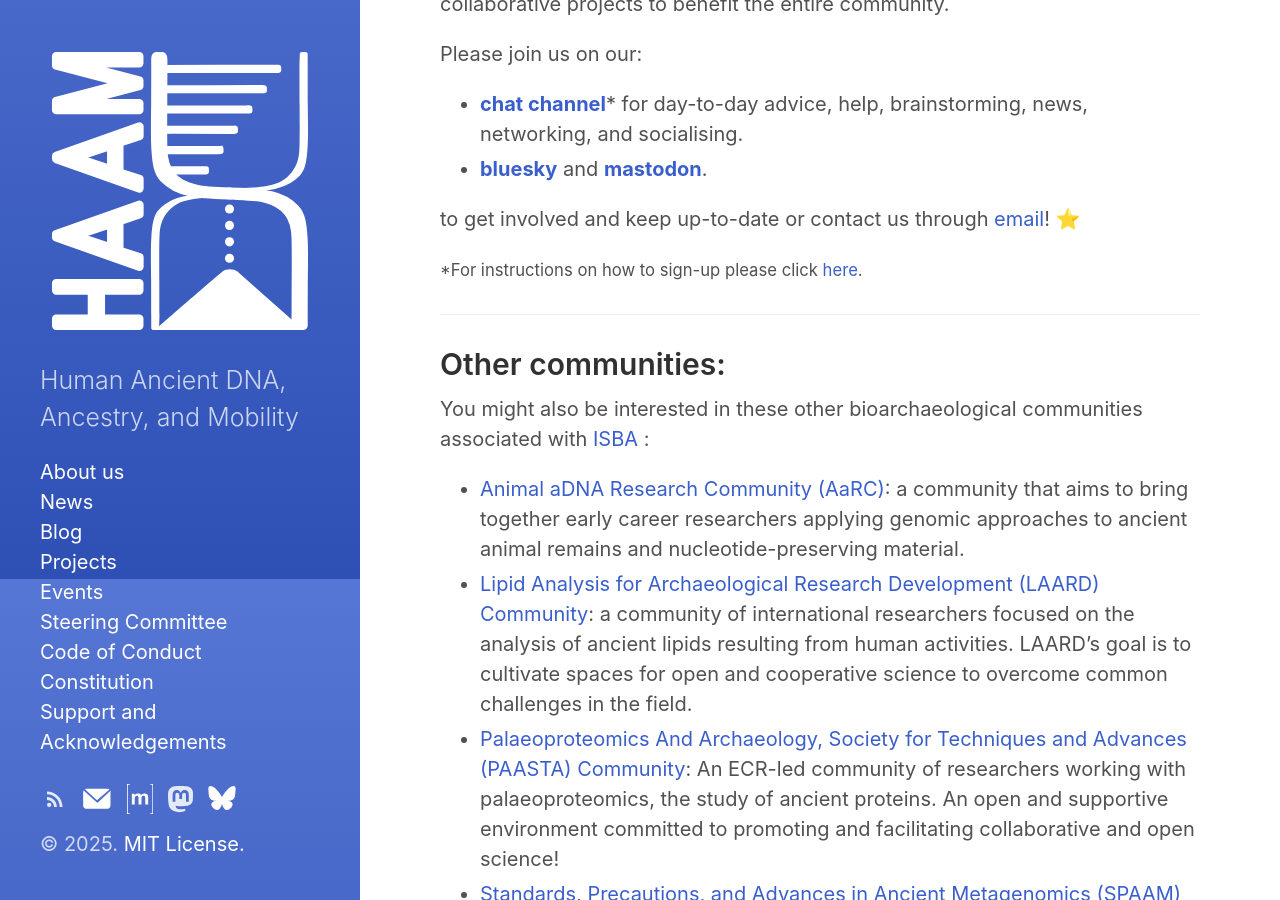
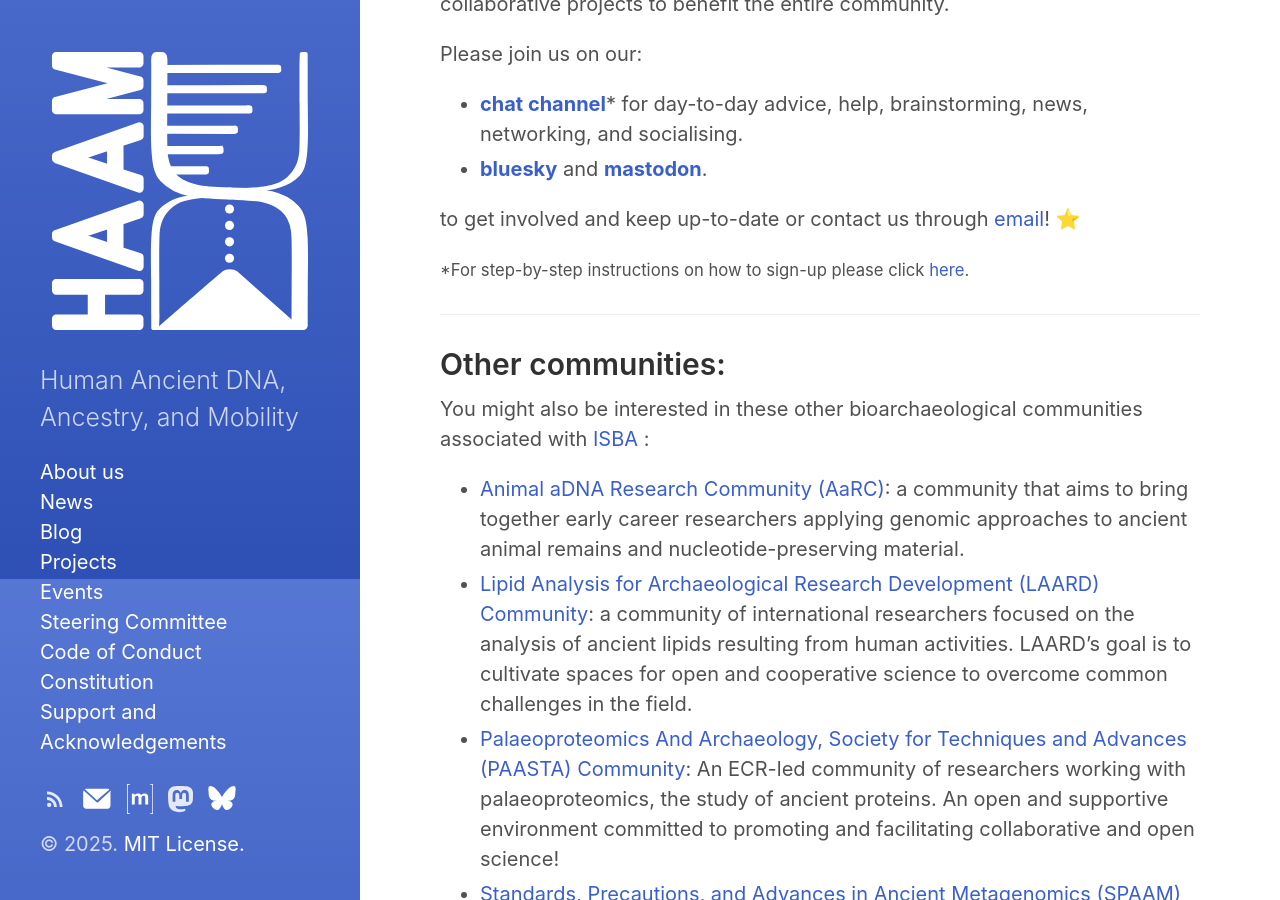
Before and after one commit to haam-community/haam-community.github.io, a Jekyll site: the page built from about.md, in a window 1280 px wide and 900 px high, scrolled down 321 px. Built offline with Jekyll 4.4.1, drawn with Linux system fonts in a browser that asks for light colours.

Commit message:
Update about.md

```diff
--- a/about.md
+++ b/about.md
@@ -21,7 +21,7 @@ to get involved and keep up-to-date or contact us through [email](mailto:haam.co
 
 
 
-<small>*For instructions on how to sign-up please click [here](https://www.isbarch.org/chat).</small>
+<small>*For step-by-step instructions on how to sign-up please click [here](https://www.isbarch.org/chat).</small>
 
 ____________________________________________________________________
 
```
